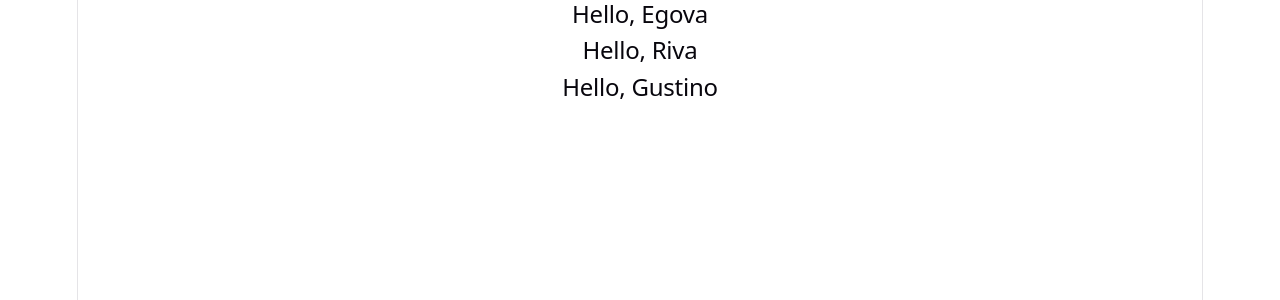
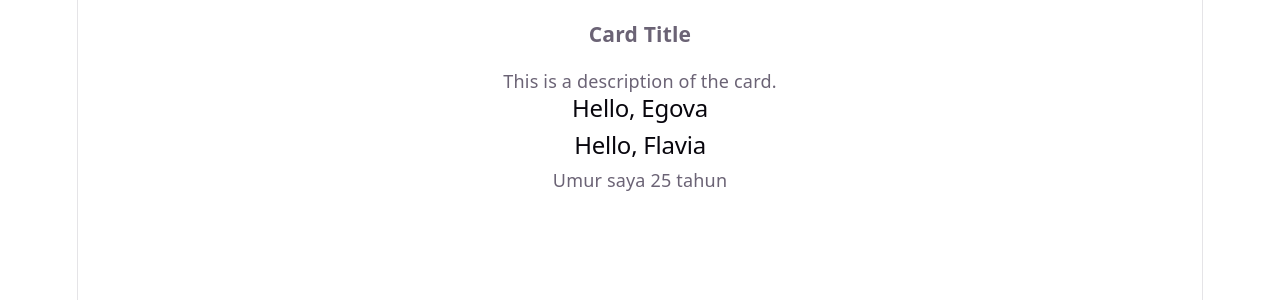
Before and after one commit to egovaflavia/Tutorial-Vue-Dasar, a Vue app: page / in a window 1280 px wide. Shown: the top 300 px of the page. Built offline with nearby package versions, Linux system fonts and the light colour scheme.

Commit message:
Add Card and PropsValidasi components; update App.vue to utilize them

```diff
--- a/src/App.vue
+++ b/src/App.vue
@@ -1,5 +1,7 @@
 <script setup>
 import HelloWorld from './components/HelloWorld.vue'
+import Card from './components/Card.vue'
+import PropsValidasi from './components/PropsValidasi.vue'
 </script>
 
  /**
@@ -9,7 +11,8 @@ import HelloWorld from './components/HelloWorld.vue'
   * Props kependekan dari Properties, yaitu sebuah mekanisme untuk mengirim data dari komponen induk ke komponen anak. Props memungkinkan kita untuk membuat komponen yang lebih fleksibel dan dapat digunakan kembali dengan memberikan nilai yang berbeda pada setiap penggunaan komponen tersebut.
   */
 <template>
-  <HelloWorld name="Egova"/>
-  <HelloWorld name="Riva"/>
-  <HelloWorld name="Gustino"/>
+  <Card title="Card Title" description="This is a description of the card." />
+  <HelloWorld name="Egova" />
+  <HelloWorld name="Flavia" />
+  <PropsValidasi :age="25" />
 </template>
--- /dev/null
+++ b/src/components/Card.vue
@@ -0,0 +1,17 @@
+<script setup>
+defineProps({
+  title: String,
+  description: String
+})
+</script>
+/**
+ * @Author: egovaflavia
+ * @Date: 2026-05-10 00:18:52
+ * @Desc: Pada contoh di atas, kita mendefinisikan sebuah komponen Card yang menerima dua prop, yaitu title dan description. Kemudian, kita menggunakan kedua prop tersebut untuk menampilkan judul dan deskripsi di dalam template. Dengan menggunakan props, kita dapat membuat komponen yang lebih fleksibel dan dapat digunakan kembali dengan memberikan nilai yang berbeda pada setiap penggunaan komponen tersebut.
+ */
+<template>
+  <div class="card">
+    <h3>{{ title }}</h3>
+    <p>{{ description }}</p>
+  </div>
+</template>
--- a/src/components/HelloWorld.vue
+++ b/src/components/HelloWorld.vue
@@ -1,6 +1,6 @@
 <script setup>
 defineProps({
-  name: String,
+  name: String
 })
 </script>
 /**
--- /dev/null
+++ b/src/components/PropsValidasi.vue
@@ -0,0 +1,12 @@
+<script setup>
+defineProps({
+  age: {
+    type: Number,
+    required: true
+  }
+})
+</script>
+
+<template>
+  <p>Umur saya {{ age }} tahun</p>
+</template>
```
Also changed, not shown: src/components/PropsWithDefaultvalue.vue (added, +13 -0 lines).
